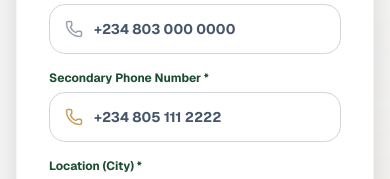
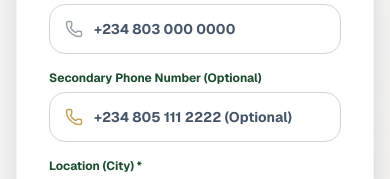
Before and after one commit to Omatsulijoshua/Midlex-LLP, a Next.js app in the folder frontend/: page /signup in a window 390 px wide. Shown: the part 540-719 px from the top of the page. Built offline with nearby package versions, Linux system fonts and the light colour scheme; no server answers.

Commit message:
Make Primary Phone Number compulsory and Secondary Phone Number optional during signup

```diff
--- a/frontend/src/app/signup/page.tsx
+++ b/frontend/src/app/signup/page.tsx
@@ -135,7 +135,7 @@ export default function SignupPage() {
               </div>
 
               <div>
-                <label className="block text-xs font-bold text-primary mb-1.5">Secondary Phone Number *</label>
+                <label className="block text-xs font-bold text-primary mb-1.5">Secondary Phone Number (Optional)</label>
                 <div className="relative">
                   <Phone className="absolute left-4 top-1/2 -translate-y-1/2 text-secondary" size={18} />
                   <input
@@ -144,8 +144,7 @@ export default function SignupPage() {
                     onChange={(e) => setFormData({...formData, secondaryPhone: e.target.value})}
                     style={{ color: '#000000', backgroundColor: '#ffffff', WebkitTextFillColor: '#000000' }}
                     className="w-full bg-white border border-gray-300 rounded-2xl py-3.5 pl-11 pr-4 focus:ring-2 focus:ring-primary/20 focus:border-primary outline-none text-slate-900 font-semibold text-sm"
-                    placeholder="+234 805 111 2222"
-                    required
+                    placeholder="+234 805 111 2222 (Optional)"
                   />
                 </div>
               </div>
```
Also changed, not shown: 1 other file (tests, documents, lock files or other folders).
